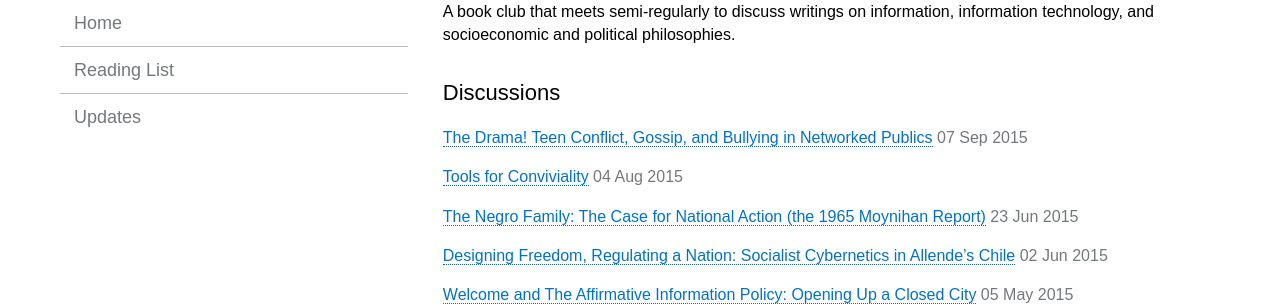
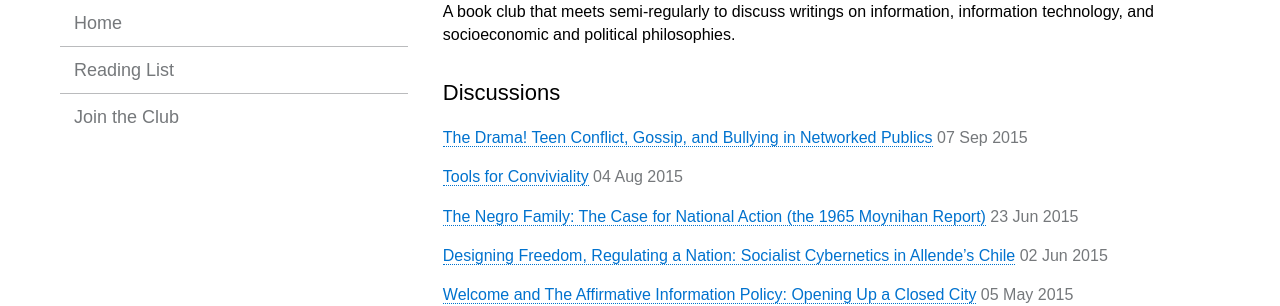
Before and after one commit to rebeccawilliams/bookclub, a Jekyll site: the page built from index.html, in a window 1280 px wide. Shown: the part 150-456 px from the top of the page. Built offline with Jekyll 4.4.1, drawn with Linux system fonts in a browser that asks for light colours.

Commit message:
Update _config.yml

```diff
--- a/_config.yml
+++ b/_config.yml
@@ -30,7 +30,7 @@ navigation:
 - text: Reading List
   url: readinglist
   internal: true
-- text: "Updates"
+- text: "Join the Club"
   url: https://groups.google.com/forum/#!forum/civictechbookclub
   internal: false
 
```
